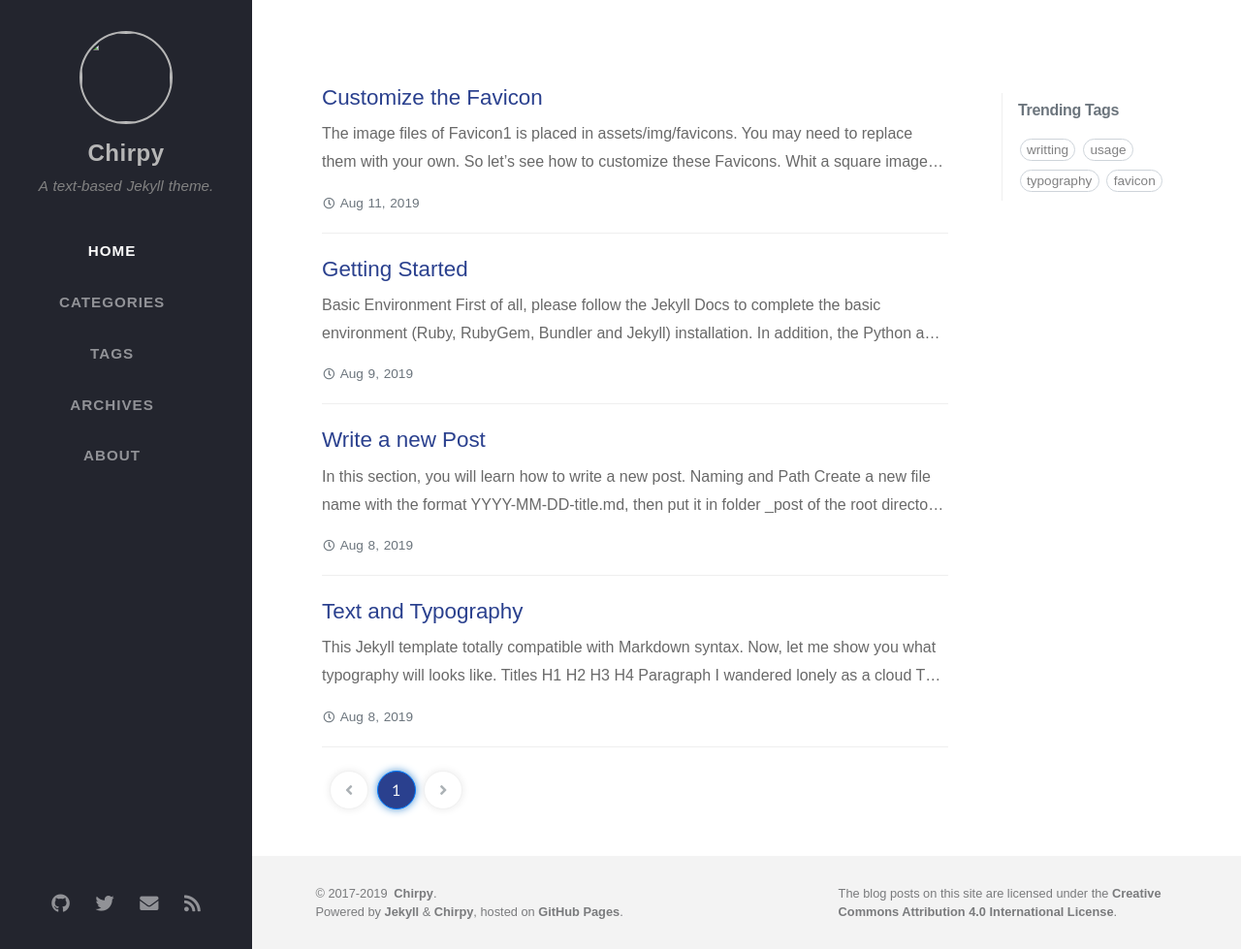
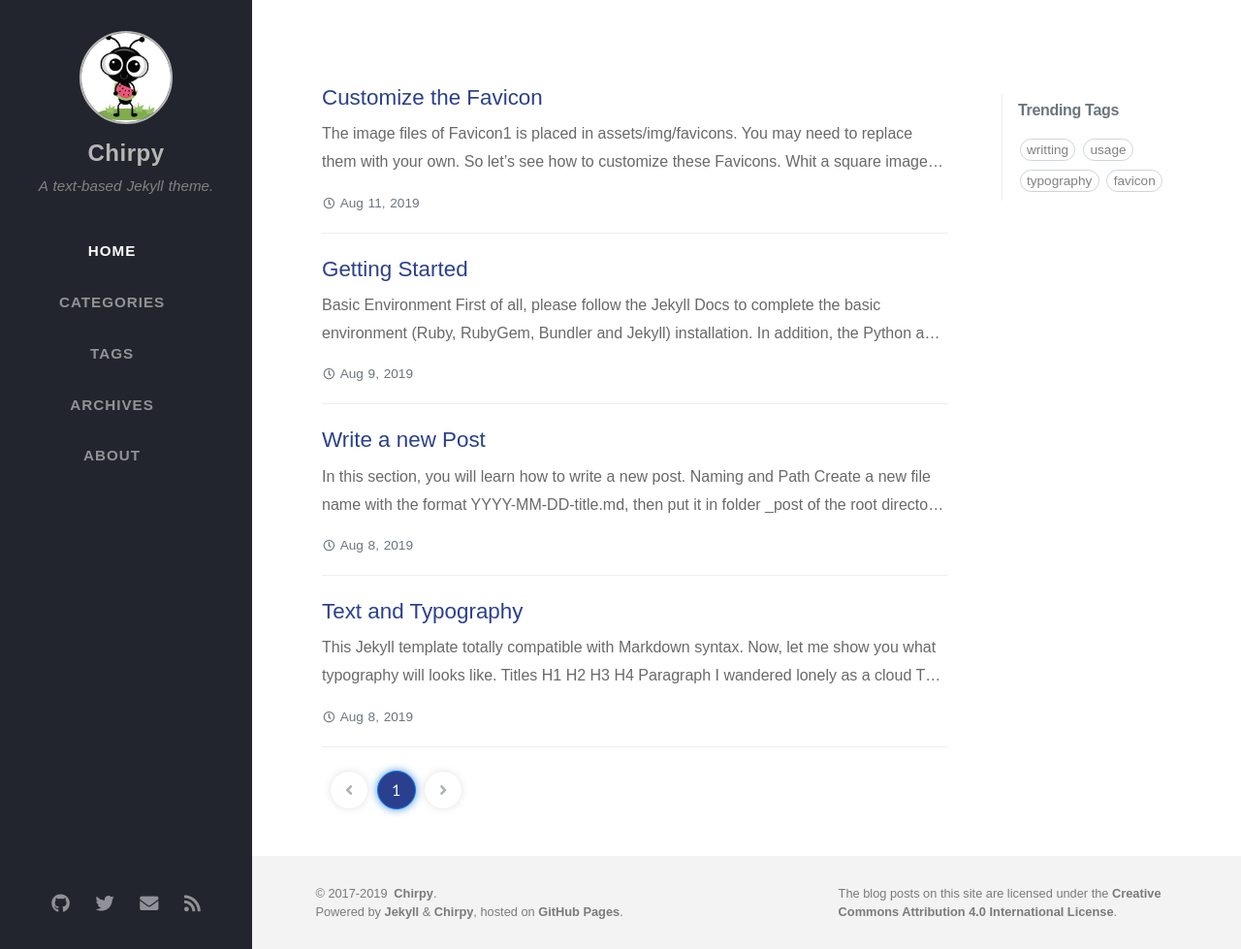
Before and after one commit to tracygu/tracygu.github.io, a Jekyll site: the page built from index.html, in a window 1280 px wide and 979 px high. Shown: the whole window at 97% size. Built offline with Jekyll 4.4.1, drawn with Linux system fonts in a browser that asks for light colours; nearby versions of some CDN libraries; some web fonts are replaced; the list of posts is cut into pages by our own code.

Commit message:
Updated the template avatar.

```diff
--- a/_data/settings.yml
+++ b/_data/settings.yml
@@ -5,7 +5,7 @@
 title: "Chirpy"
 slogan: "A text-based Jekyll theme."
 description: "A text-based Jekyll theme." # RSS feed
-logo: "/assets/img/sample/ant.png"
+logo_url: "/assets/img/sample/avatar.jpg"
 
 comments: true  # boolean type, the gobal switch of posts' comments.
 
```
Also changed, not shown: assets/img/sample/ant.png (deleted), assets/img/sample/avatar.jpg (added).
